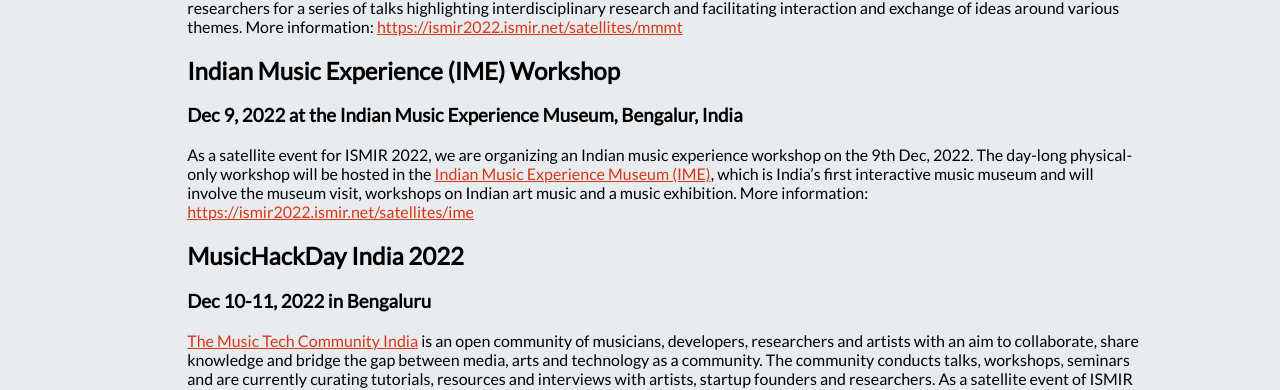
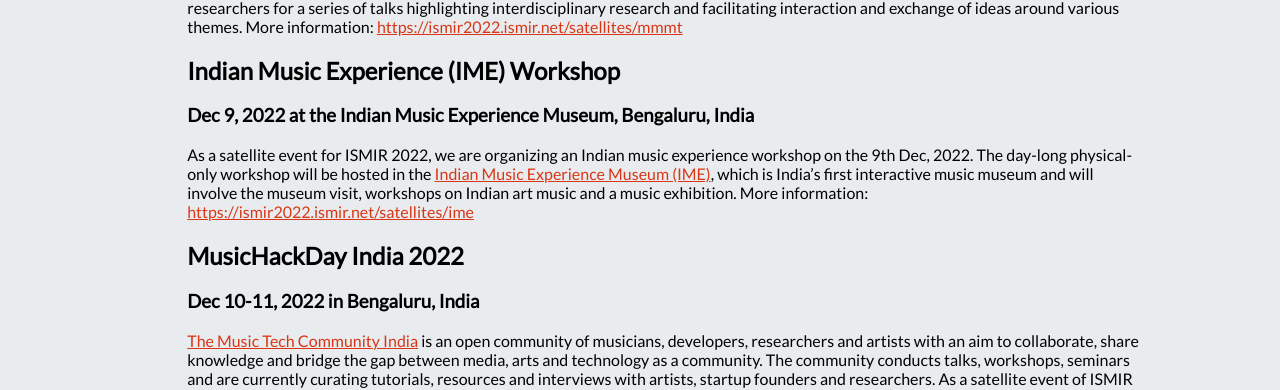
Before and after one commit to ismir2022/ismir2022.github.io, a Jekyll site: the page built from program/satellites.md, in a window 1280 px wide. Shown: the part 809-1199 px from the top of the page. Built offline with Jekyll 4.4.1, drawn with Linux system fonts in a browser that asks for light colours; nearby versions of some CDN libraries.

Commit message:
Update satellites.md

```diff
--- a/program/satellites.md
+++ b/program/satellites.md
@@ -12,11 +12,11 @@
 The Music, Mind, Movement and Technology (MMMT) Workshop is a hybrid satellite workshop around the 23rd International Society for Music Information Retrieval Conference (ISMIR 2022). MMMT is an attempt to increase the dialog between the fields of Music Information Retrieval and Music Cognition. This hybrid two-day workshop on Dec 2-3, 2022 brings together leading International researchers for a series of talks highlighting interdisciplinary research and facilitating interaction and exchange of ideas around various themes. More information: [https://ismir2022.ismir.net/satellites/mmmt](../../satellites/mmmt)
 
 ## Indian Music Experience (IME) Workshop
-### Dec 9, 2022 at the Indian Music Experience Museum, Bengalur, India
+### Dec 9, 2022 at the Indian Music Experience Museum, Bengaluru, India
 As a satellite event for ISMIR 2022, we are organizing an Indian music experience workshop on the 9th Dec, 2022. The day-long physical-only workshop will be hosted in the [Indian Music Experience Museum (IME)](https://indianmusicexperience.org/), which is India's first interactive music museum and will involve the museum visit, workshops on Indian art music and a music exhibition. More information: [https://ismir2022.ismir.net/satellites/ime](../../satellites/ime)
 
 ## MusicHackDay India 2022
-### Dec 10-11, 2022 in Bengaluru
+### Dec 10-11, 2022 in Bengaluru, India
 [The Music Tech Community India](https://musictechcommunity.org/) is an open community of musicians, developers, researchers and artists with an aim to collaborate, share knowledge and bridge the gap between media, arts and technology as a community. The community conducts talks, workshops, seminars and are currently curating tutorials, resources and interviews with artists, startup founders and researchers. As a satellite event of ISMIR 2022, the community is organizing a 2-day MusicHackDay India 2022 event on 10-11 Dec, 2022 that includes a hackathon, algorave concert, networking, and panel discussions. The event is planned to be open to public (with prior registration) and will be organized in Bengaluru, with a possibility of virtual participation. MusicHackDay India 2022 will include the following events:
 
 * HAMR (Hacking Audio Music Research): Extending on the tradition of past ISMIR conferences, MusicHackDay India will include a hackathon with prizes for the best hacks.
```
